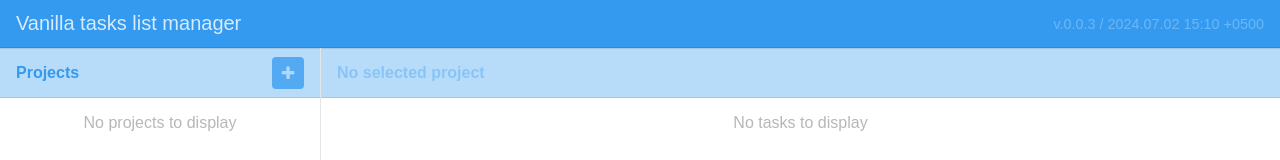
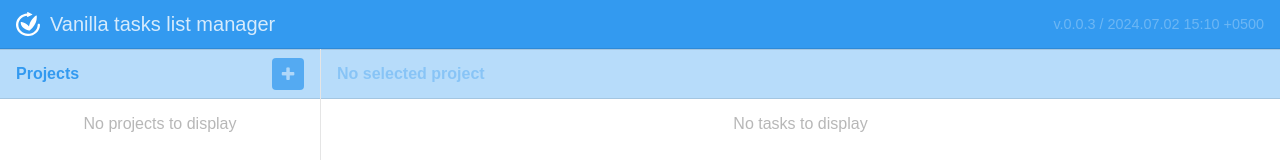
Before and after one commit to lilliputten/vanilla-tasks, a website: page index.html in a window 1280 px wide. Shown: the top 160 px of the page. Drawn offline with Linux system fonts and the light colour scheme.

Commit message:
Issues #5, #6: Created logo, favicon, social network icons.

```diff
--- a/index.html
+++ b/index.html
@@ -16,7 +16,7 @@ Last changes timestamp: 2024.07.02 15:10 +0500
     <meta property="og:url" content="https://vanilla-tasks.lilliputten.com/" />
     <meta property="og:title" content="Vanilla tasks list manager" />
     <meta property="og:description" content="Vanilla tasks list manager sample application" />
-    <meta property="og:image" content="/static/images/logo/og/og.jpg" />
+    <meta property="og:image" content="/images/og/og-512.jpg" />
     <meta property="og:type" content="website" />
     <link
       rel="stylesheet"
@@ -49,7 +49,10 @@ Last changes timestamp: 2024.07.02 15:10 +0500
   <body class="Page">
     <!-- Page header -->
     <nav class="PageHeader">
-      <div class="PageTitle Large">Vanilla tasks list manager</div>
+      <div class="PageTitle Large">
+        <img src="images/logo/logo-white.svg" width="24" height="24" alt="Logo" />
+        Vanilla tasks list manager
+      </div>
       <div class="PageAttributes Small Info">
         <span class="Version">
           <!-- NOTE: The value is substituting automatically -->
--- a/styles/page-header.css
+++ b/styles/page-header.css
@@ -17,6 +17,11 @@
   flex-wrap: wrap;
   gap: 0.25em 1em;
 }
+.PageHeader .PageTitle {
+  display: flex;
+  align-items: center;
+  gap: 0.5em;
+}
 @media (width < 700px) {
   .PageHeader .Timestamp {
     display: none;
```
Also changed, not shown: favicon.ico, images/logo/logo-blue-square.svg (added), images/logo/logo-blue.svg (added), images/logo/logo-white.svg (added), images/og/og-512-r.png (added), images/og/og-512.png (added).
